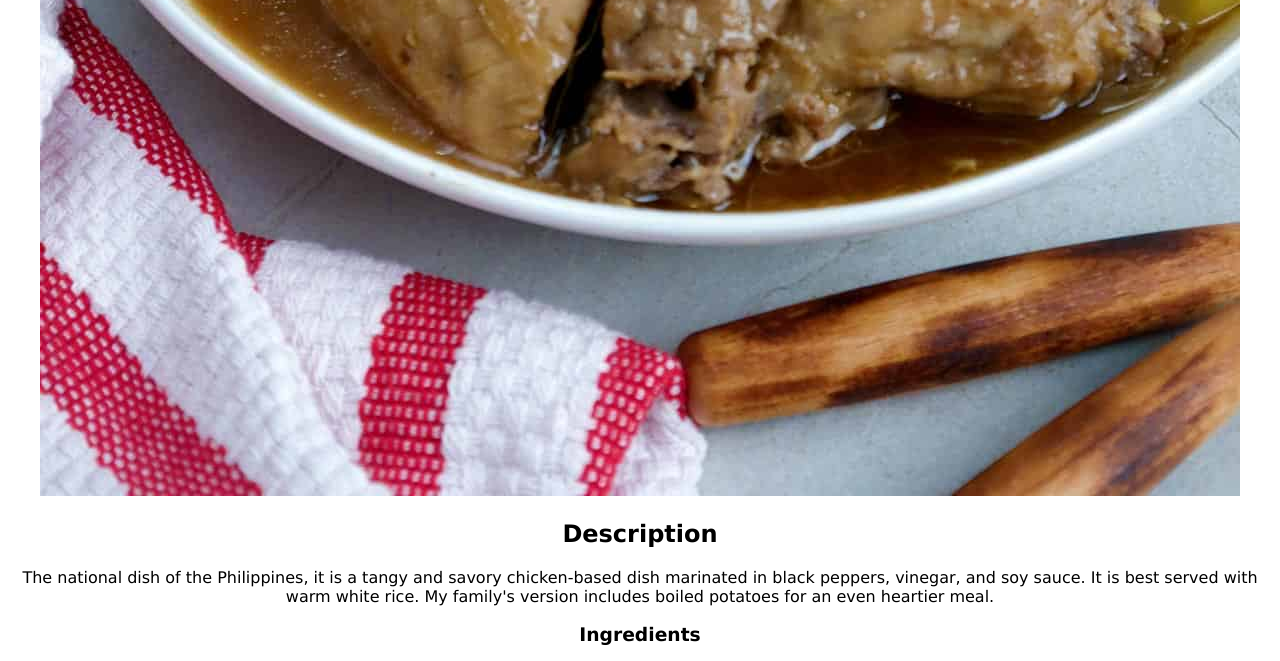
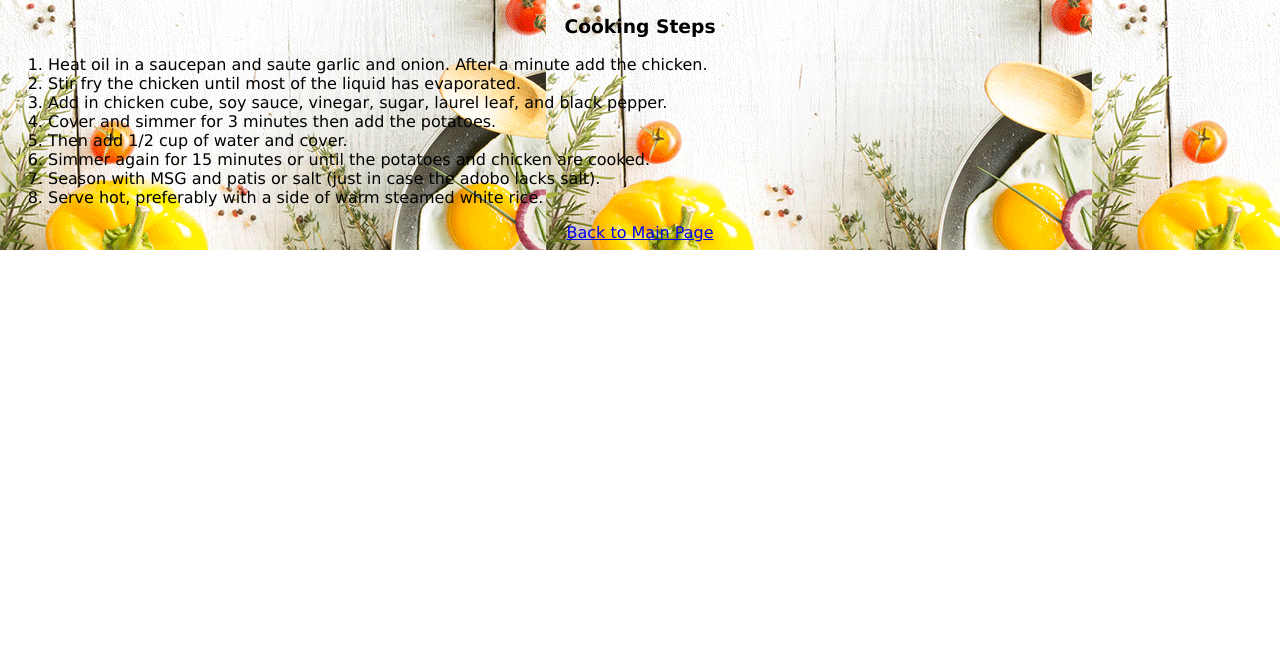
Before and after one commit to michelleann815/odin-recipes, a plain HTML site: page recipes/adobongmanok.html in a window 1280 px wide. Shown: the part 1185-1846 px from the top of the page. After the commit the page ends 1435 px from the top, so only its background shows below. Drawn offline with Linux system fonts and the light colour scheme.

Commit message:
Add cooking.gif background, resize imgs, align ol

```diff
--- a/styles.css
+++ b/styles.css
@@ -1,12 +1,27 @@
 * {
     font-family:"Verdana", "Geneva", "Tahoma", sans-serif;
     text-align: center;
+}
+
+body {
+    background-image: url("img/cooking.gif");
+}
+
+img {
+    border-radius: 40%;
+    max-width: 500px;
+    max-height: auto;
 }
 
 ul {
     list-style: none;
 }
 
+
+ol li {
+    text-align: left;
+}
+
 .recipe-name {
     display: inline-block;
 }
```
